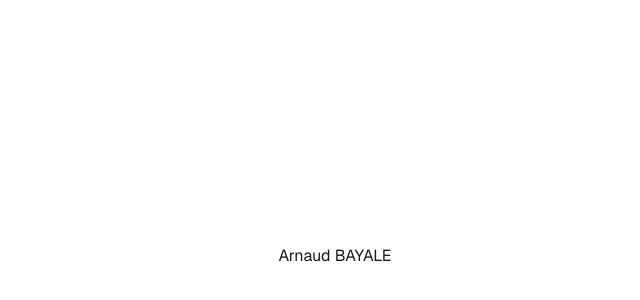
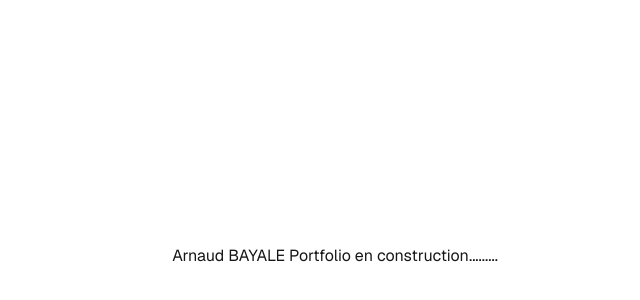
Before and after one commit to ArnaudBay/portifolio, a Next.js app: page / in a window 1280 px wide. Shown: the part 144-444 px from the top of the page, without its empty margins (305-945 px from the left). Built offline with nearby package versions, Linux system fonts and the light colour scheme.

Commit message:
5e commit

```diff
--- a/src/app/page.tsx
+++ b/src/app/page.tsx
@@ -4,7 +4,7 @@ export default function Home() {
   return (
     <div className="grid grid-rows-[20px_1fr_20px] items-center justify-items-center min-h-screen p-8 pb-20 gap-16 sm:p-20 font-[family-name:var(--font-geist-sans)]">
       <main className="flex flex-col gap-8 row-start-2 items-center sm:items-start">
-        Arnaud BAYALE
+        <h1>Arnaud BAYALE Portfolio en construction.........</h1>
       </main>
     </div>
   );
```
